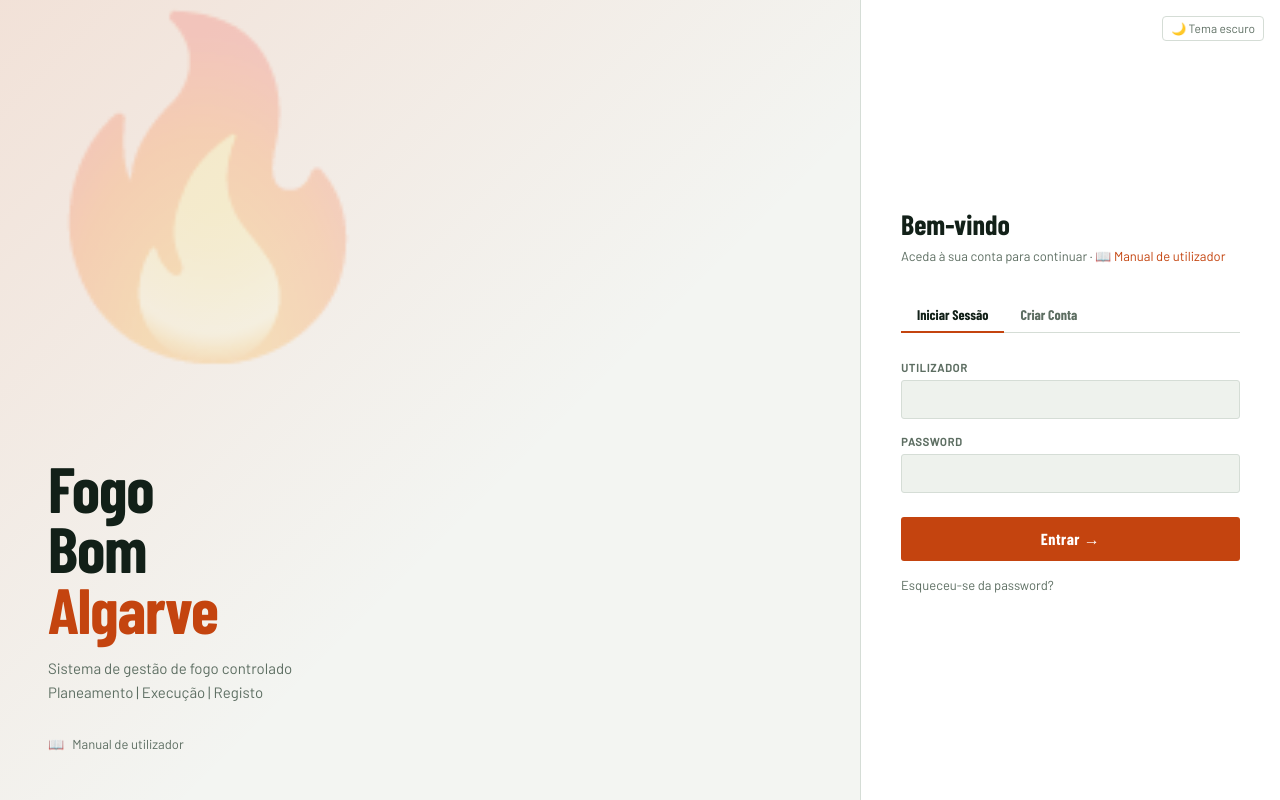
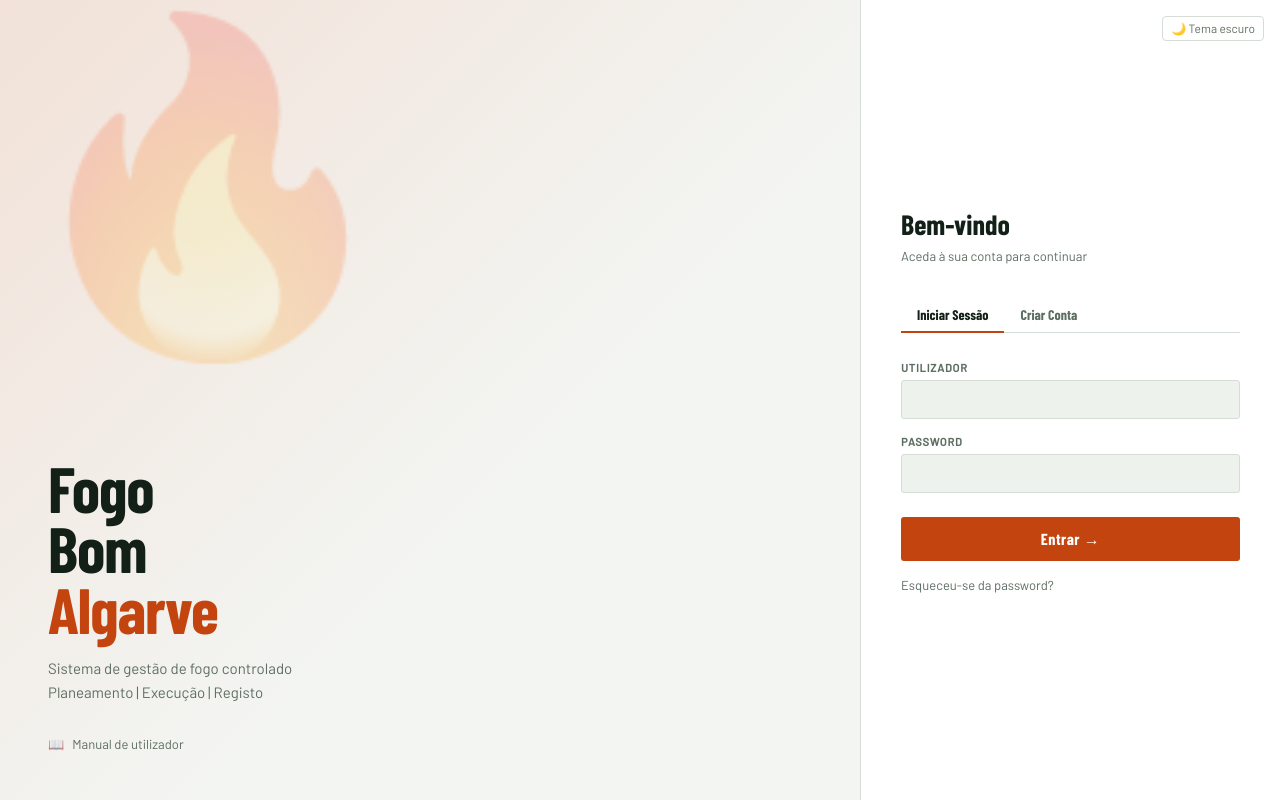
Before and after one commit to joaompnmartins-blip/fogobom_full, a Django app: page /login/ in a window 1280 px wide. Run offline with Django 5.2, Linux system fonts and the light colour scheme; parts of the project's set-up code (start-up, migrations or seed data) failed here and were passed over; some web fonts are replaced.

Commit message:
Login: keep only the manual link in the left panel
Co-Authored-By: Claude Opus 5.5 <noreply@anthropic.com>

```diff
--- a/backend/core/templates/core/login.html
+++ b/backend/core/templates/core/login.html
@@ -1,7 +1,7 @@
 {% extends "core/auth_base.html" %}
 {% block content %}
   <h2>Bem-vindo</h2>
-  <p class="sub">Aceda à sua conta para continuar · <a href="{% url 'core:manual' %}" style="color:var(--accent);text-decoration:none">📖 Manual de utilizador</a></p>
+  <p class="sub">Aceda à sua conta para continuar</p>
   <div class="tabs">
     <button class="tab-btn active" onclick="sw('login')">Iniciar Sessão</button>
     <button class="tab-btn" onclick="sw('reg')">Criar Conta</button>
```
